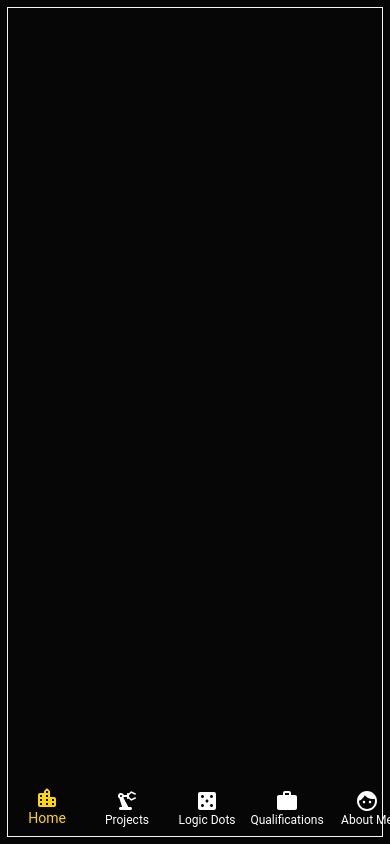
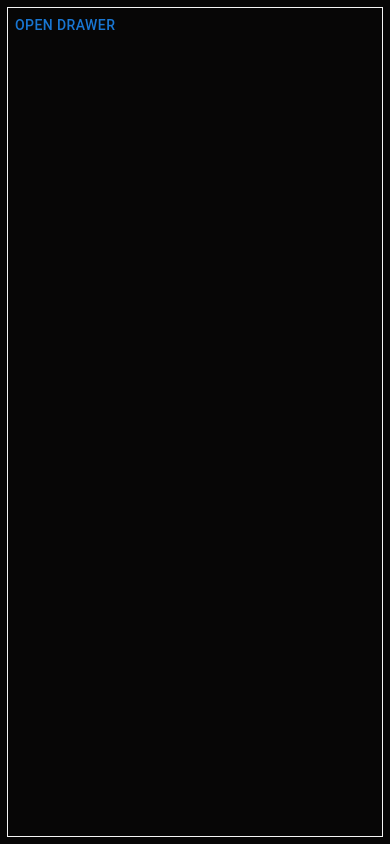
Before and after one commit to PxPerfectMike/portfolio, a React (Create React App) app: page / in a window 390 px wide. Built offline with nearby package versions, Linux system fonts and the light colour scheme.

Commit message:
impliment mobile responsive drawer menu

```diff
--- a/src/App.js
+++ b/src/App.js
@@ -1,16 +1,10 @@
-import React, { useState } from 'react';
+import React from 'react';
+import Navbar from './Components/Navbar';
 import Box from '@mui/material/Box';
-import BottomNavigation from '@mui/material/BottomNavigation';
-import BottomNavigationAction from '@mui/material/BottomNavigationAction';
-import LocationCityRoundedIcon from '@mui/icons-material/LocationCityRounded';
-import PrecisionManufacturingRoundedIcon from '@mui/icons-material/PrecisionManufacturingRounded';
-import CasinoRoundedIcon from '@mui/icons-material/CasinoRounded';
-import WorkRoundedIcon from '@mui/icons-material/WorkRounded';
-import FaceRoundedIcon from '@mui/icons-material/FaceRounded';
-
+import NavbarMobile from './Components/NavbarMobile';
+import useMediaQuery from '@mui/material/useMediaQuery';
 function App() {
-	const [value, setValue] = useState(0);
-
+	const matches = useMediaQuery('(min-width:600px)');
 	return (
 		<>
 			<Box
@@ -22,111 +16,7 @@ function App() {
 					boxShadow: 'inset 0 0 0 1px #f5f5f5',
 				}}
 			>
-				<BottomNavigation
-					showLabels
-					value={value}
-					onChange={(event, newValue) => {
-						setValue(newValue);
-					}}
-					sx={{
-						justifyContent: 'space-evenly',
-						position: 'fixed',
-						bottom: '2vw',
-						width: '98vw',
-						backgroundColor: 'transparent',
-					}}
-				>
-					<BottomNavigationAction
-						sx={{
-							color: 'white',
-							width: '20vw',
-							fontFamily: 'Roboto',
-							backgroundColor: 'transparent',
-							borderRadius: '999px',
-							transition: 'all 0.3s ease-in-out',
-							padding: '1vw',
-							'&.Mui-selected': {
-								marginBottom: '1vw',
-								color: 'gold',
-								padding: '1.5vw',
-							},
-						}}
-						label='Home'
-						icon={<LocationCityRoundedIcon />}
-					/>
-					<BottomNavigationAction
-						sx={{
-							color: 'white',
-							width: '20vw',
-							fontFamily: 'Roboto',
-							backgroundColor: 'transparent',
-							borderRadius: '999px',
-							transition: 'all 0.3s ease-in-out',
-							padding: '1vw',
-							'&.Mui-selected': {
-								marginBottom: '1vw',
-								color: 'gold',
-								padding: '1.5vw',
-							},
-						}}
-						label='Projects'
-						icon={<PrecisionManufacturingRoundedIcon />}
-					/>
-					<BottomNavigationAction
-						sx={{
-							color: 'white',
-							width: '20vw',
-							fontFamily: 'Roboto',
-							backgroundColor: 'transparent',
-							borderRadius: '999px',
-							transition: 'all 0.3s ease-in-out',
-							padding: '1vw',
-							'&.Mui-selected': {
-								marginBottom: '1vw',
-								color: 'gold',
-								padding: '1.5vw',
-							},
-						}}
-						label='Logic Dots'
-						icon={<CasinoRoundedIcon />}
-					/>
-					<BottomNavigationAction
-						sx={{
-							color: 'white',
-							width: '20vw',
-							fontFamily: 'Roboto',
-							backgroundColor: 'transparent',
-							borderRadius: '999px',
-							transition: 'all 0.3s ease-in-out',
-							padding: '1vw',
-							'&.Mui-selected': {
-								marginBottom: '1vw',
-								color: 'gold',
-								padding: '1.5vw',
-							},
-						}}
-						label='Qualifications'
-						icon={<WorkRoundedIcon />}
-					/>
-					<BottomNavigationAction
-						sx={{
-							color: 'white',
-							width: '20vw',
-							fontFamily: 'Roboto',
-							backgroundColor: 'transparent',
-							borderRadius: '999px',
-							transition: 'all 0.3s ease-in-out',
-							padding: '1vw',
-							'&.Mui-selected': {
-								marginBottom: '1vw',
-								color: 'gold',
-								padding: '1.5vw',
-							},
-						}}
-						label='About Me'
-						icon={<FaceRoundedIcon />}
-					/>
-				</BottomNavigation>
+				{matches ? <Navbar /> : <NavbarMobile />}
 			</Box>
 		</>
 	);
--- /dev/null
+++ b/src/Components/Navbar.jsx
@@ -0,0 +1,123 @@
+import React, { useState } from 'react';
+import BottomNavigation from '@mui/material/BottomNavigation';
+import BottomNavigationAction from '@mui/material/BottomNavigationAction';
+import LocationCityRoundedIcon from '@mui/icons-material/LocationCityRounded';
+import PrecisionManufacturingRoundedIcon from '@mui/icons-material/PrecisionManufacturingRounded';
+import CasinoRoundedIcon from '@mui/icons-material/CasinoRounded';
+import WorkRoundedIcon from '@mui/icons-material/WorkRounded';
+import FaceRoundedIcon from '@mui/icons-material/FaceRounded';
+
+function Navbar() {
+	const [value, setValue] = useState(0);
+	return (
+		<>
+			<BottomNavigation
+				showLabels
+				value={value}
+				onChange={(event, newValue) => {
+					setValue(newValue);
+				}}
+				sx={{
+					justifyContent: 'space-evenly',
+					position: 'fixed',
+					bottom: '2vw',
+					width: '98vw',
+					backgroundColor: 'transparent',
+				}}
+			>
+				<BottomNavigationAction
+					sx={{
+						color: 'white',
+						width: '20vw',
+						fontFamily: 'Roboto',
+						backgroundColor: 'transparent',
+						borderRadius: '999px',
+						transition: 'all 0.3s ease-in-out',
+						padding: '1vw',
+						'&.Mui-selected': {
+							marginBottom: '1vw',
+							color: 'gold',
+							padding: '1.5vw',
+						},
+					}}
+					label='Home'
+					icon={<LocationCityRoundedIcon />}
+				/>
+				<BottomNavigationAction
+					sx={{
+						color: 'white',
+						width: '20vw',
+						fontFamily: 'Roboto',
+						backgroundColor: 'transparent',
+						borderRadius: '999px',
+						transition: 'all 0.3s ease-in-out',
+						padding: '1vw',
+						'&.Mui-selected': {
+							marginBottom: '1vw',
+							color: 'gold',
+							padding: '1.5vw',
+						},
+					}}
+					label='Projects'
+					icon={<PrecisionManufacturingRoundedIcon />}
+				/>
+				<BottomNavigationAction
+					sx={{
+						color: 'white',
+						width: '20vw',
+						fontFamily: 'Roboto',
+						backgroundColor: 'transparent',
+						borderRadius: '999px',
+						transition: 'all 0.3s ease-in-out',
+						padding: '1vw',
+						'&.Mui-selected': {
+							marginBottom: '1vw',
+							color: 'gold',
+							padding: '1.5vw',
+						},
+					}}
+					label='Logic Dots'
+					icon={<CasinoRoundedIcon />}
+				/>
+				<BottomNavigationAction
+					sx={{
+						color: 'white',
+						width: '20vw',
+						fontFamily: 'Roboto',
+						backgroundColor: 'transparent',
+						borderRadius: '999px',
+						transition: 'all 0.3s ease-in-out',
+						padding: '1vw',
+						'&.Mui-selected': {
+							marginBottom: '1vw',
+							color: 'gold',
+							padding: '1.5vw',
+						},
+					}}
+					label='Qualifications'
+					icon={<WorkRoundedIcon />}
+				/>
+				<BottomNavigationAction
+					sx={{
+						color: 'white',
+						width: '20vw',
+						fontFamily: 'Roboto',
+						backgroundColor: 'transparent',
+						borderRadius: '999px',
+						transition: 'all 0.3s ease-in-out',
+						padding: '1vw',
+						'&.Mui-selected': {
+							marginBottom: '1vw',
+							color: 'gold',
+							padding: '1.5vw',
+						},
+					}}
+					label='About Me'
+					icon={<FaceRoundedIcon />}
+				/>
+			</BottomNavigation>
+		</>
+	);
+}
+
+export default Navbar;
--- /dev/null
+++ b/src/Components/NavbarMobile.jsx
@@ -0,0 +1,82 @@
+import React, { useEffect, useState } from 'react';
+import LocationCityRoundedIcon from '@mui/icons-material/LocationCityRounded';
+import PrecisionManufacturingRoundedIcon from '@mui/icons-material/PrecisionManufacturingRounded';
+import CasinoRoundedIcon from '@mui/icons-material/CasinoRounded';
+import WorkRoundedIcon from '@mui/icons-material/WorkRounded';
+import FaceRoundedIcon from '@mui/icons-material/FaceRounded';
+
+import {
+	Drawer,
+	ListItemIcon,
+	ListItemText,
+	ListItemButton,
+	Button,
+} from '@mui/material';
+
+const data = [
+	{
+		name: 'Home',
+		icon: <LocationCityRoundedIcon />,
+	},
+	{ name: 'Projects', icon: <PrecisionManufacturingRoundedIcon /> },
+	{ name: 'Logic Dots', icon: <CasinoRoundedIcon /> },
+	{ name: 'Qualifications', icon: <WorkRoundedIcon /> },
+	{ name: 'About Me', icon: <FaceRoundedIcon /> },
+];
+
+function Navbar() {
+	const [open, setOpen] = useState(false);
+
+	const getList = () => (
+		<div
+			style={{ width: 250 }}
+			onClick={() =>
+				setTimeout(() => {
+					setOpen(false);
+				}, 247) && clearTimeout()
+			}
+		>
+			{data.map((item, index) => (
+				<ListItemButton
+					TouchRippleProps={{
+						sx: {
+							color: '#ff0000ff',
+							borderRadius: '12px',
+						},
+					}}
+					key={index}
+				>
+					<ListItemIcon sx={{ color: '#f5f5f5', minWidth: '32px' }}>
+						{item.icon}
+					</ListItemIcon>
+					<ListItemText primary={item.name} />
+				</ListItemButton>
+			))}
+		</div>
+	);
+
+	return (
+		<>
+			<Button onClick={() => setOpen(true)}>Open Drawer</Button>
+			<Drawer
+				PaperProps={{
+					sx: {
+						marginTop: '5vh',
+						width: '100vw',
+						height: 260,
+						color: '#fff',
+						backgroundColor: 'transparent',
+					},
+				}}
+				variant='temporary'
+				open={open}
+				anchor={'left'}
+				onClose={() => setOpen(false)}
+			>
+				{getList()}
+			</Drawer>
+		</>
+	);
+}
+
+export default Navbar;
```
